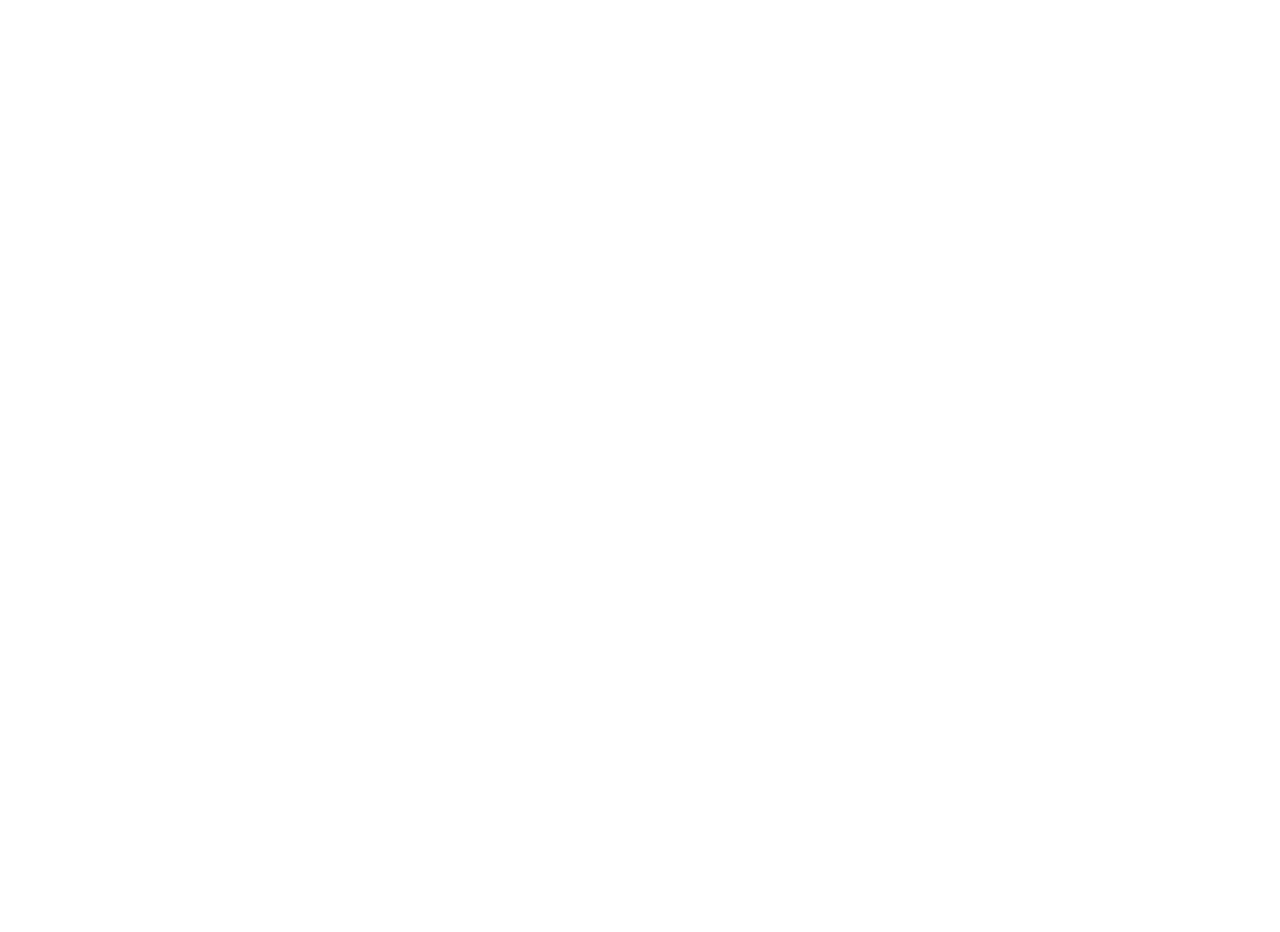
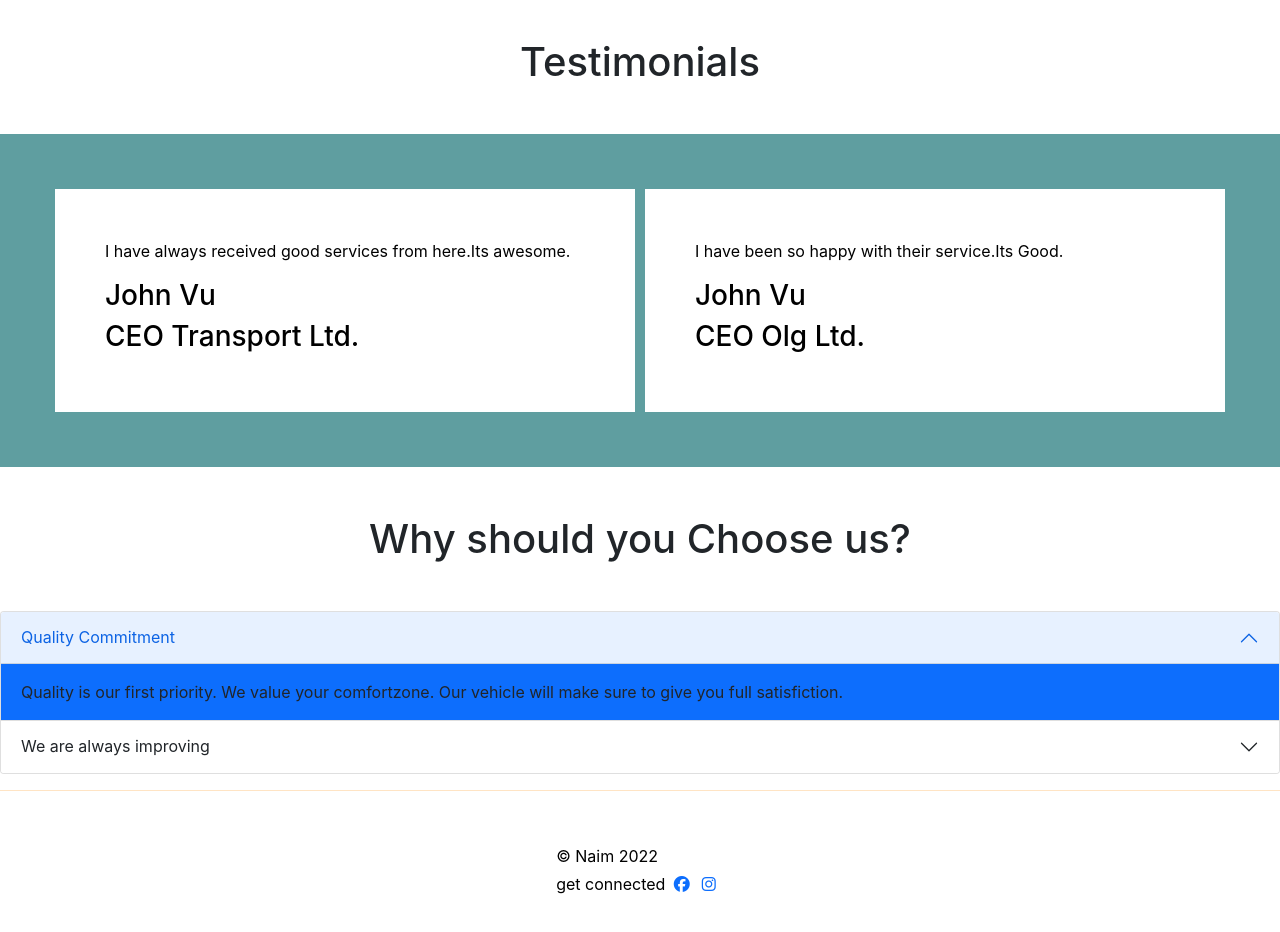
Before and after one commit to Kamruzzamannaim/WarehouseManagement-clientSide, a React (Create React App) app: page / in a window 1280 px wide. Shown: the part 2440-3372 px from the top of the page. Before the commit the page ends 2430 px from the top, so only its background shows below. Built offline with nearby package versions, Linux system fonts and the light colour scheme; no server answers.

Commit message:
extra section added

```diff
--- a/public/index.html
+++ b/public/index.html
@@ -10,6 +10,10 @@
       content="Web site created using create-react-app"
     />
     <link rel="apple-touch-icon" href="%PUBLIC_URL%/logo192.png" />
+    <script
+      src="https://kit.fontawesome.com/7524f4a59f.js"
+      crossorigin="anonymous"
+    ></script>
     <!--
       manifest.json provides metadata used when your web app is installed on a
       user's mobile device or desktop. See https://developers.google.com/web/fundamentals/web-app-manifest/
@@ -31,7 +35,7 @@
       work correctly both with client-side routing and a non-root public URL.
       Learn how to configure a non-root public URL by running `npm run build`.
     -->
-    <title>React App</title>
+    <title>Bike Warehouse</title>
   </head>
   <body>
     <noscript>You need to enable JavaScript to run this app.</noscript>
--- a/src/App.js
+++ b/src/App.js
@@ -2,6 +2,7 @@
 import { ToastContainer } from 'react-toastify';
 import './App.css';
 import Blog from './components/pages/Blog/Blog';
+import Footer from './components/pages/Footer/Footer';
 import Header from './components/pages/Home/Header/Header';
 import Home from './components/pages/Home/Home/Home';
 import Login from './components/pages/Login/Login/Login';
@@ -19,6 +20,7 @@
      <Route path='/login' element={<Login></Login>}></Route>
      <Route path='/registration' element={<Registration></Registration>}></Route>
      </Routes>
+     <Footer></Footer>
      <ToastContainer></ToastContainer>
     </div>
   );
--- /dev/null
+++ b/src/components/pages/Footer/Footer.css
@@ -0,0 +1,10 @@
+.footer {
+  background-color: white;
+  color: black;
+  display: flex;
+  justify-content: center;
+  align-items: center;
+  height: 20vh;
+  padding-top: 20px;
+  border-top: 1px solid bisque;
+}
--- /dev/null
+++ b/src/components/pages/Footer/Footer.js
@@ -0,0 +1,18 @@
+import './Footer.css';
+const Footer = () => {
+    const date = new Date();
+    let year = date.getFullYear();
+    return (
+        <div className="footer">
+        <div className="footer-info">
+        © Naim {year}
+        <p>get connected <a href="https://www.facebook.com/Naim109/" target='_blank' rel="noreferrer"><i className="fa-brands fa-facebook p-1"></i></a>
+        <a href="https://www.instagram.com/kamruzzaman_naim/"  target='_blank' rel="noreferrer"><i className="fa-brands fa-instagram p-2"></i></a>
+        </p>
+        </div>
+        </div>
+
+    );
+};
+
+export default Footer;
--- /dev/null
+++ b/src/components/pages/Home/Choose/Choose.js
@@ -0,0 +1,26 @@
+import Accordion from 'react-bootstrap/Accordion';
+const Choose = () => {
+    return (
+        <div> <h1 className='text-center my-5'>Why should you Choose us?</h1>
+
+            <div className="accordion mb-3">
+            <Accordion defaultActiveKey="0">
+  <Accordion.Item eventKey="0">
+    <Accordion.Header>Quality Commitment</Accordion.Header>
+    <Accordion.Body className='bg-primary'>
+      Quality is our first priority. We value your comfortzone. Our vehicle will make sure to give you full satisfiction.
+    </Accordion.Body>
+  </Accordion.Item>
+  <Accordion.Item eventKey="1">
+    <Accordion.Header>We are always improving</Accordion.Header>
+    <Accordion.Body className='bg-primary'>
+     We are adding many features to make you more comfortable. BMW engines are breaking its past record.
+    </Accordion.Body>
+  </Accordion.Item>
+</Accordion>
+            </div>
+        </div>
+    );
+};
+
+export default Choose;
--- a/src/components/pages/Home/Home/Home.js
+++ b/src/components/pages/Home/Home/Home.js
@@ -1,5 +1,7 @@
 import Bikes from "../../Bikes/Bikes";
 import Banner from "../Banner/Banner";
+import Choose from "../Choose/Choose";
+import Testimonials from "../Testimonials/Testimonials";
 
 
 const Home = () => {
@@ -7,6 +9,8 @@
         <div>
           <Banner></Banner>
           <Bikes></Bikes>
+          <Testimonials></Testimonials>
+          <Choose></Choose>
         </div>
     );
 };
--- /dev/null
+++ b/src/components/pages/Home/Testimonials/Testimonials.css
@@ -0,0 +1,20 @@
+.testimonals-container {
+  background-color: cadetblue;
+  display: flex;
+  justify-content: center;
+
+  padding: 50px;
+}
+.testimonials {
+  background-color: white;
+  color: black;
+  margin: 5px;
+  padding: 50px;
+  width: 50%;
+}
+.testimonials h3 {
+  font-weight: 500;
+}
+.testimonials p {
+  font-size: 20;
+}
--- /dev/null
+++ b/src/components/pages/Home/Testimonials/Testimonials.js
@@ -0,0 +1,25 @@
+import './Testimonials.css';
+
+const Testimonials = () => {
+    return (
+       <div>
+        <h1 className='text-center my-5 '>Testimonials</h1>
+         <div className='testimonals-container'>
+<div className="testimonials">
+    <p>I have always received good services from here.Its awesome.</p>
+    <h3>John Vu</h3>
+    <h3>CEO Transport Ltd.</h3>
+</div>
+<div className="testimonials">
+    <p>I have been so happy with their service.Its Good.</p>
+    <h3>John Vu</h3>
+    <h3>CEO Olg Ltd.</h3>
+</div>
+
+
+        </div>
+       </div>
+    );
+};
+
+export default Testimonials;
```
Also changed, not shown: src/components/pages/Home/Choose/Choose.css (added).
